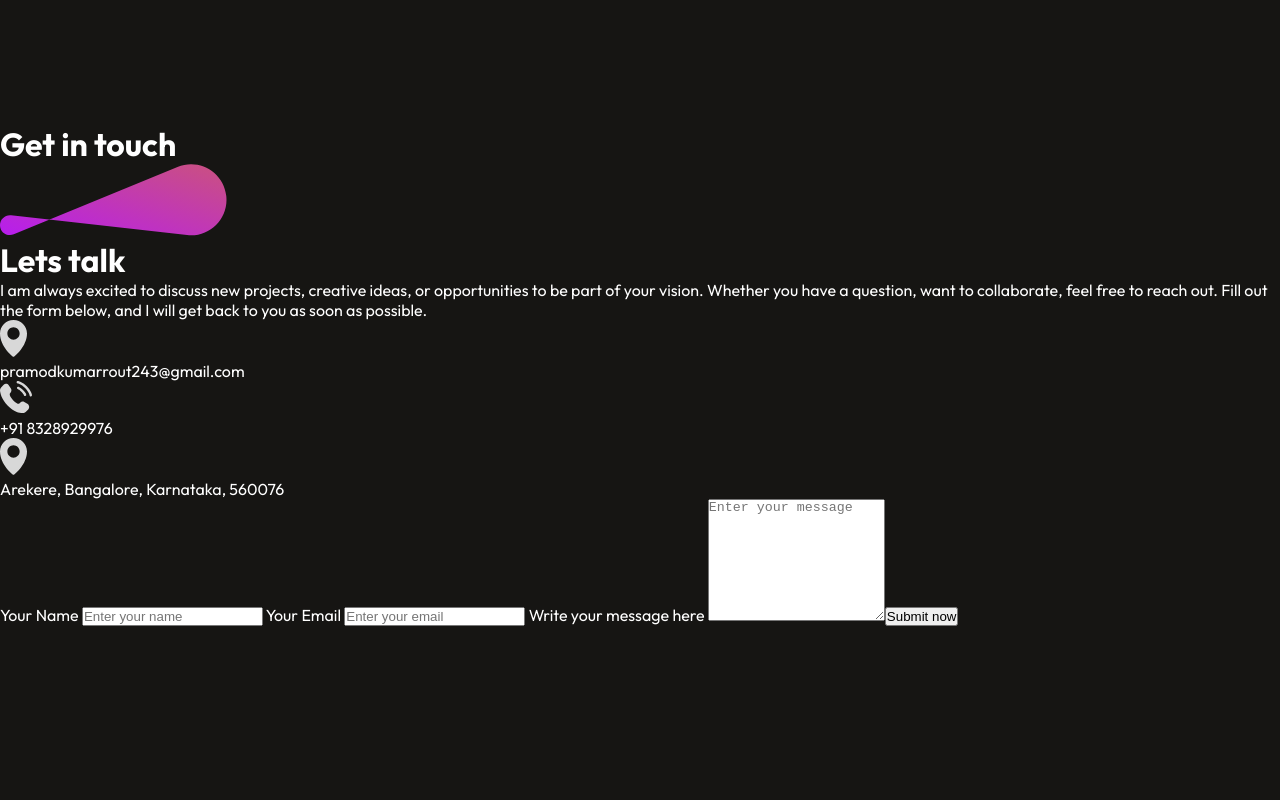
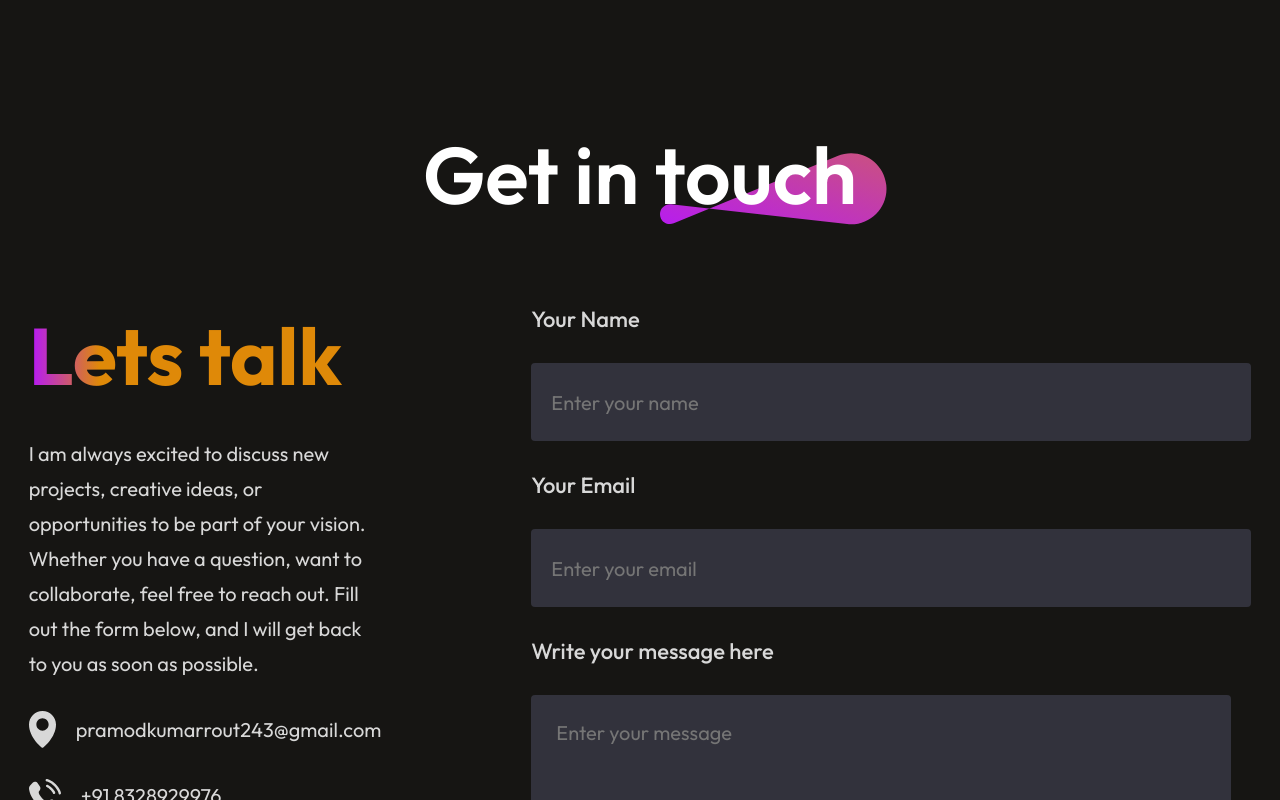
Before and after one commit to pramodkumarrout/pramodkumarroutportfolio, a React (Vite) app: page / in a window 1280 px wide. Shown: the part 5020-5820 px from the top of the page. Before the commit the page ends 5646 px from the top, so only its background shows below. Built offline with nearby package versions, Linux system fonts and the light colour scheme.

Commit message:
contact us section style completed

```diff
--- a/src/Components/Contact/Contact.css
+++ b/src/Components/Contact/Contact.css
@@ -0,0 +1,129 @@
+.contact {
+    display: flex;
+    flex-direction: column;
+    align-items: center;
+    justify-content: center;
+    gap: 80px;
+    margin: 80px 170px;
+}
+
+.contact-title {
+     position: relative;
+}
+
+.contact-title h1 {
+    padding: 0px 30px;
+    font-size: 80px;
+    font-weight: 600;
+}
+
+.contact-title img {
+      position: absolute;
+      bottom: 0;
+      right: 0;
+      z-index: -1;
+}
+
+.contact-section {
+     display: flex;
+     gap: 150px;
+}
+
+.contact-left {
+     display: flex;
+     flex-direction: column;
+     gap: 30px;
+}
+
+.contact-left h1 {
+     font-size: 80px;
+     font-weight: 700;
+     background: linear-gradient(270deg, #df8908 80%, #b415ff 100%);
+     -webkit-background-clip: text;
+     background-clip: text;
+     -webkit-text-fill-color: transparent;
+}
+
+.contact-left p {
+     max-width: 550px;
+     color: #d8d8d8;
+     font-size: 20px;
+     line-height: 35px;
+}
+
+.contact-details {
+    display: flex;
+    flex-direction: column;
+    gap: 30px;
+    color: #d8d8d8;
+    font-size: 22px;
+}
+
+.contact-detail {
+     display: flex;
+     align-items: center;
+     gap: 20px;
+}
+
+.contact-right {
+     display: flex;
+     flex-direction: column;
+     align-items: start;
+     gap: 30px;
+}
+
+.contact-right {
+     display: flex;
+     flex-direction: column;
+     align-items: start;
+     gap: 30px;
+}
+
+.contact-right label {
+     color: #d8d8d8;
+     font-size: 22px;
+     font-weight: 500;
+}
+
+.contact-right input{
+     border: none;
+     width: 700px;
+     height: 78px;
+     padding-left: 20px;
+     border-radius: 4px;
+     background-color: #32323c;
+     color: #a0a0a0;
+     font-family: outfit;
+     font-size: 20px;
+}
+
+.contact-right textarea {
+    width: 650px;
+    border: none;
+    padding: 25px;
+    border-radius: 4px;
+    background-color: #32323c;
+    color: #a0a0a0;
+    font-family: Outfit;
+    font-size: 20px;
+}
+
+
+.contact-submit {
+     border: none;
+     color: #fff;
+     border-radius: 50px;
+     background: linear-gradient(264deg, #df8908 -5.09%, #b415ff 106.28%);
+     font-size: 22px;
+     padding: 20px 60px;
+     margin-bottom: 50px;
+     cursor: pointer;
+     transition: 0.3s
+}
+
+.contact-submit:hover{
+     transform: scale(1.1);
+     transition: 0.3s;
+     outline: 0;
+     border: 1px solid #b415ff;
+}
--- a/src/Components/Contact/Contact.jsx
+++ b/src/Components/Contact/Contact.jsx
@@ -33,7 +33,7 @@ const Contact = () => {
          </div>
          </div>
 
-         <form className = "contact-form">
+         <form className = "contact-right">
            <label htmlFor = ""> Your Name </label>
            <input type="text" placeholder='Enter your name' name='name' />
            <label htmlFor = ""> Your Email </label>
@@ -49,4 +49,4 @@ const Contact = () => {
   )
 }
 
-export default Contact
+export default Contact;
```
